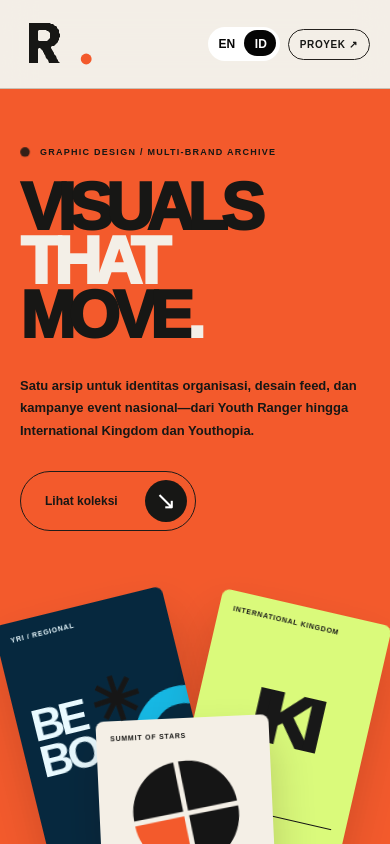
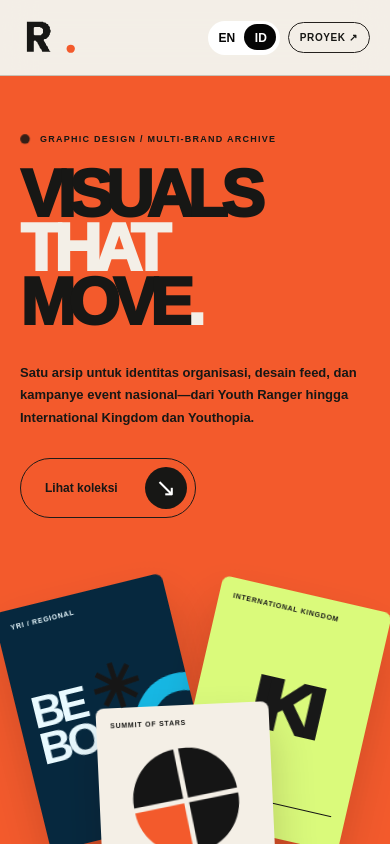
Before and after one commit to Darren0099/Raffli-dev, a Next.js app: page /graphic-design in a window 390 px wide. Shown: the top 844 px of the page. Built offline with nearby package versions, Linux system fonts and the light colour scheme.

Commit message:
style(branding): size and align R-dot logo across portfolio pages

```diff
--- a/app/graphic-design/graphic-design.css
+++ b/app/graphic-design/graphic-design.css
@@ -460,3 +460,10 @@
  .gd-origin-art--real img,.gd-operation-poster { transition:none; }
  .gd-origin-card:hover .gd-origin-art--real img,.gd-operation-poster:hover { transform:none; }
 }
+
+
+/* Shared brand mark, replacing the previously typeset R. */
+.gd-brand img { display:block; width:71px; height:55px; object-fit:contain; flex:none; }
+@media(max-width:600px) {
+  .gd-brand img { width:59px; height:47px; }
+}
```
